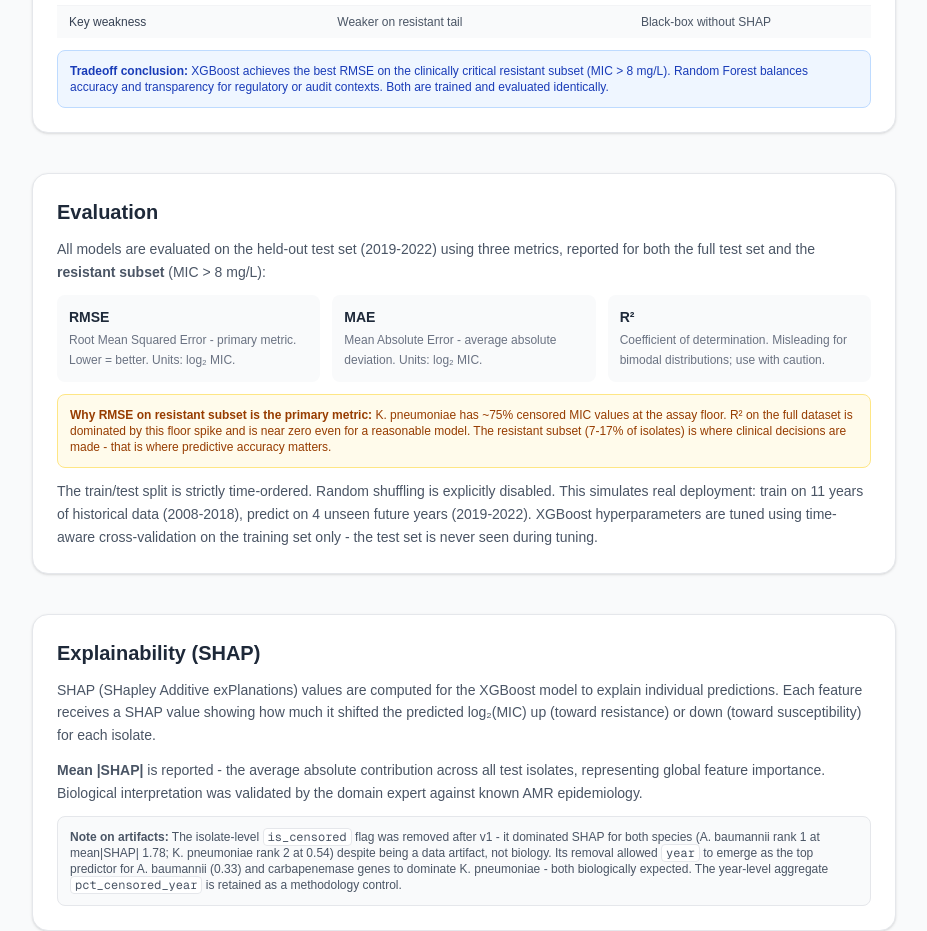
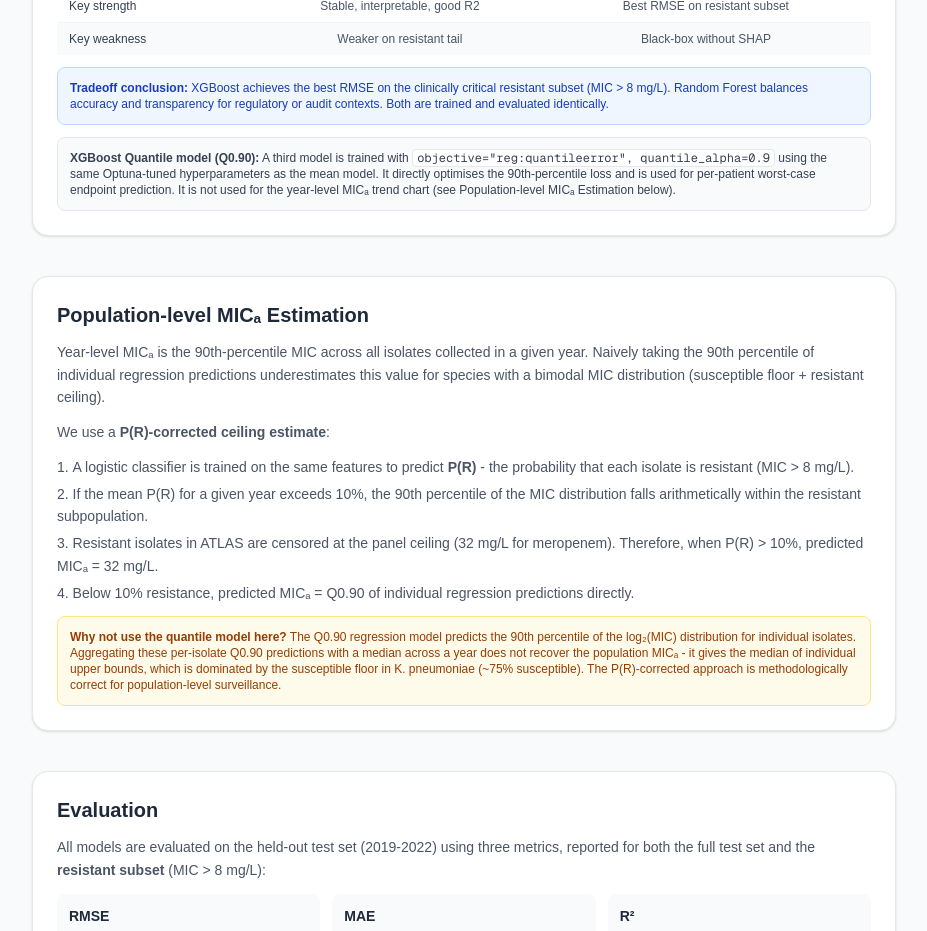
Before and after one commit to AnnGur/mic-creep-predict, a Next.js app in the folder frontend/: page /methodology in a window 1280 px wide. Shown: the part 2020-2951 px from the top of the page, without its empty margins (176-1103 px from the left). Built offline with nearby package versions, Linux system fonts and the light colour scheme.

Commit message:
Update methodology page: ward features, Q0.90 model, P(R)-corrected MIC90 section

```diff
--- a/frontend/app/methodology/page.tsx
+++ b/frontend/app/methodology/page.tsx
@@ -99,6 +99,7 @@
                 ["age_paediatric / age_elderly", "Binary", "Age group (adult is reference)"],
                 ["military_proxy", "Binary", "Wound + male + 18-60 - combat infection proxy"],
                 ["spec_wound / blood / respiratory / urine / peritoneal", "OHE (5)", "Specimen source"],
+                ["ward_icu / ward_emergency / ward_surgical / ward_paediatric_ward / ward_clinic", "OHE (5)", "Hospital setting (general ward is reference) - top SHAP driver for A. baumannii"],
                 ["ctry_* (64-80 cols)", "OHE", "Country of isolation"],
                 ["KPC_pos, NDM_pos, OXA_pos, VIM_pos, IMP_pos, GES_pos", "Binary x6", "Carbapenemase gene PCR results"],
                 ["pct_censored_year", "Float", "Annual censoring rate - methodology control for panel artifact"],
@@ -113,7 +114,7 @@
           </table>
         </div>
         <p className="text-xs text-gray-500">
-          Total: 85 features per species (country dummy counts vary slightly). Pre-2008 years
+          Total: 90 features per species (country dummy counts vary slightly). Pre-2008 years
           excluded from training due to sparse sampling (n &lt; 4,000/year). The time split is
           strictly chronological - 2008-2018 train, 2019-2022 test, never shuffled.
         </p>
@@ -159,6 +160,52 @@
           <strong>Tradeoff conclusion:</strong> XGBoost achieves the best RMSE on the clinically
           critical resistant subset (MIC &gt; 8 mg/L). Random Forest balances accuracy and
           transparency for regulatory or audit contexts. Both are trained and evaluated identically.
+        </div>
+        <div className="bg-gray-50 border border-gray-200 rounded-lg p-3 text-xs text-gray-700">
+          <strong>XGBoost Quantile model (Q0.90):</strong> A third model is trained with{" "}
+          <code className="bg-white border border-gray-200 px-1 rounded">objective=&quot;reg:quantileerror&quot;,
+          quantile_alpha=0.9</code> using the same Optuna-tuned hyperparameters as the mean model.
+          It directly optimises the 90th-percentile loss and is used for per-patient worst-case
+          endpoint prediction. It is not used for the year-level MIC&#x2090; trend chart (see
+          Population-level MIC&#x2090; Estimation below).
+        </div>
+      </section>
+
+      {/* P(R)-corrected MIC90 */}
+      <section className="rounded-2xl border border-gray-200 bg-white p-6 shadow-sm space-y-3">
+        <h2 className="text-xl font-semibold text-gray-800">Population-level MIC&#x2090; Estimation</h2>
+        <p className="text-sm text-gray-600 leading-relaxed">
+          Year-level MIC&#x2090; is the 90th-percentile MIC across all isolates collected in a given year.
+          Naively taking the 90th percentile of individual regression predictions underestimates this value
+          for species with a bimodal MIC distribution (susceptible floor + resistant ceiling).
+        </p>
+        <p className="text-sm text-gray-600 leading-relaxed">
+          We use a <strong>P(R)-corrected ceiling estimate</strong>:
+        </p>
+        <ol className="text-sm text-gray-600 space-y-1 list-decimal list-inside leading-relaxed">
+          <li>
+            A logistic classifier is trained on the same features to predict{" "}
+            <strong>P(R)</strong> - the probability that each isolate is resistant (MIC &gt; 8 mg/L).
+          </li>
+          <li>
+            If the mean P(R) for a given year exceeds 10%, the 90th percentile of the MIC
+            distribution falls arithmetically within the resistant subpopulation.
+          </li>
+          <li>
+            Resistant isolates in ATLAS are censored at the panel ceiling (32 mg/L for meropenem).
+            Therefore, when P(R) &gt; 10%, predicted MIC&#x2090; = 32 mg/L.
+          </li>
+          <li>
+            Below 10% resistance, predicted MIC&#x2090; = Q0.90 of individual regression predictions directly.
+          </li>
+        </ol>
+        <div className="bg-amber-50 border border-amber-200 rounded-lg p-3 text-xs text-amber-800">
+          <strong>Why not use the quantile model here?</strong> The Q0.90 regression model predicts the
+          90th percentile of the log&#x2082;(MIC) distribution for individual isolates. Aggregating these
+          per-isolate Q0.90 predictions with a median across a year does not recover the population
+          MIC&#x2090; - it gives the median of individual upper bounds, which is dominated by the
+          susceptible floor in K. pneumoniae (~75% susceptible). The P(R)-corrected approach is
+          methodologically correct for population-level surveillance.
         </div>
       </section>
 
```
